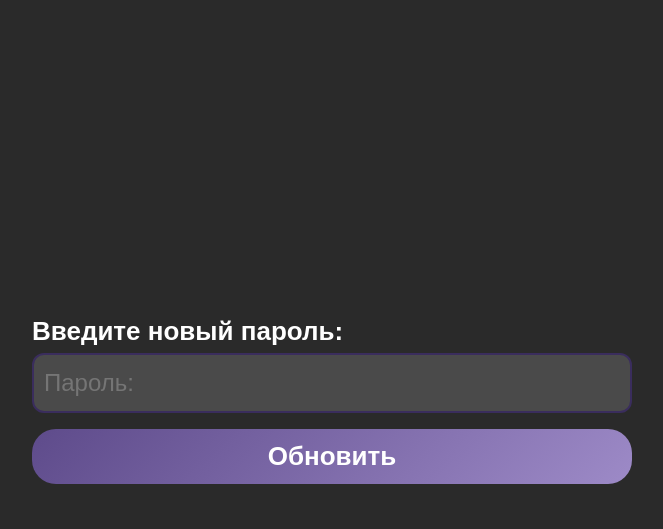
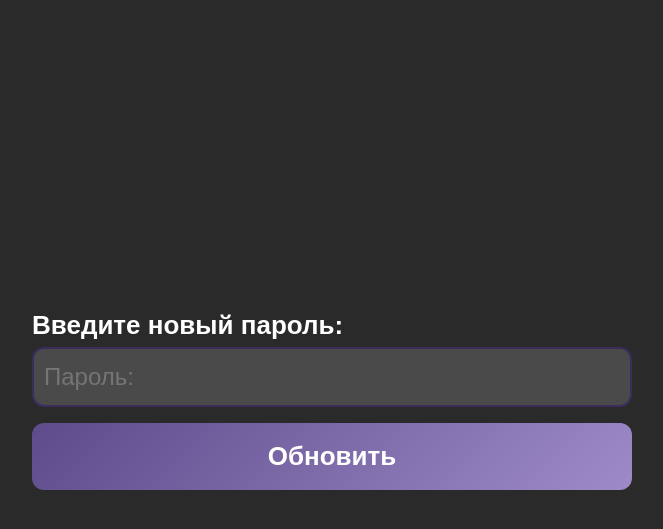
Before and after one commit to GameSense-club/site, a Flask app: page /reset-password/1 in a window 1280 px wide. Shown: the top 529 px of the page, without its empty margins (308-971 px from the left). Run offline with Flask 3, Linux system fonts and the light colour scheme; some libraries are stand-ins or nearby versions.

Commit message:
улучшены кнопки

```diff
--- a/static/css/cards.css
+++ b/static/css/cards.css
@@ -15,3 +15,7 @@
     border-radius: 12px;
     padding: 10px;
 }
+
+.card>button{
+    padding: 12px 16px;
+}
--- a/static/css/main.css
+++ b/static/css/main.css
@@ -152,8 +152,8 @@ button, .button {
     position: relative;
     overflow: hidden;
     box-sizing: border-box;
-    border-radius: 24px;
-    padding: 12px 24px;
+    border-radius: 12px;
+    padding: 18px 24px;
     font-size: 20px;
     background: var(--button-color);
     border: none;
```
